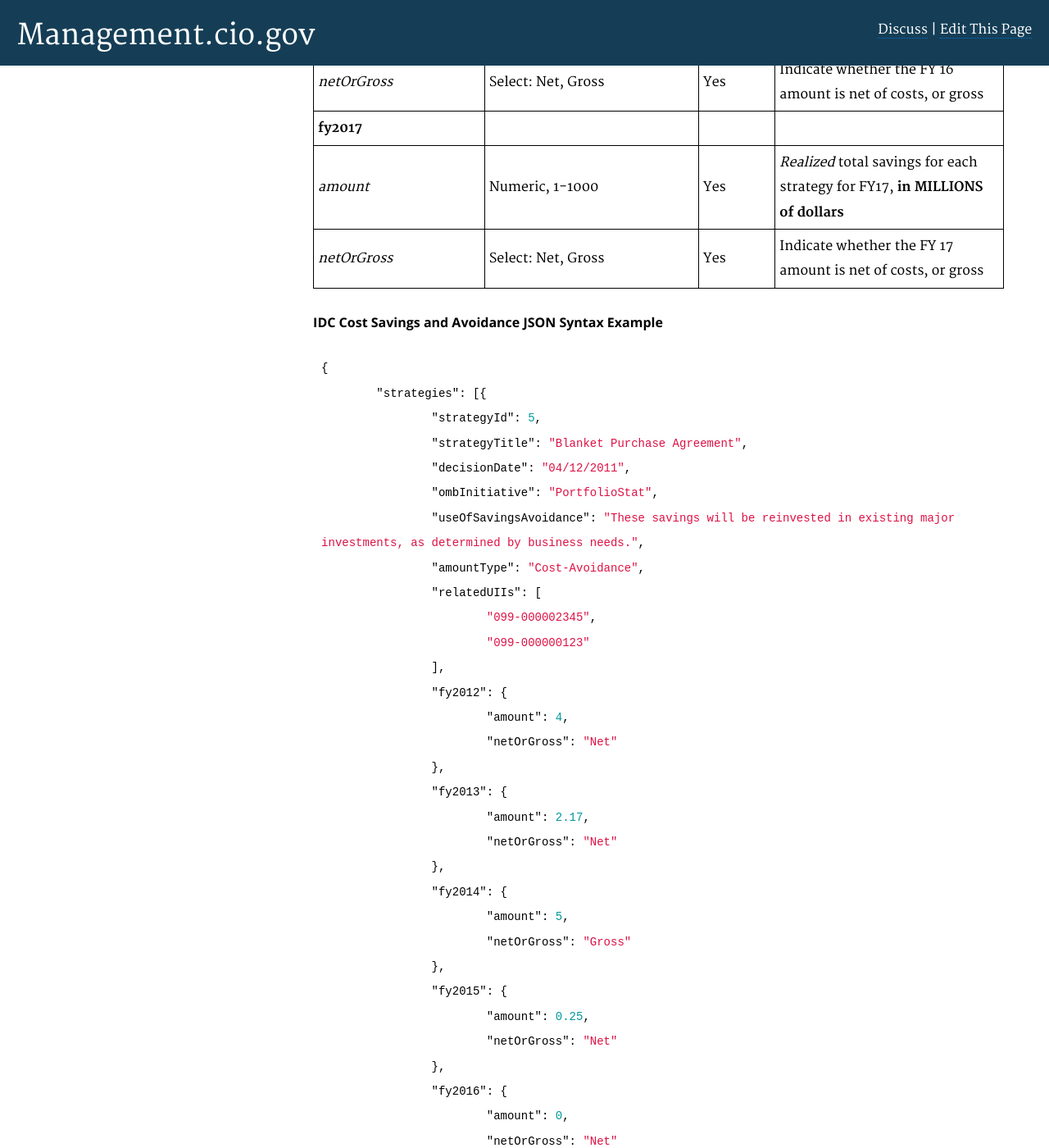
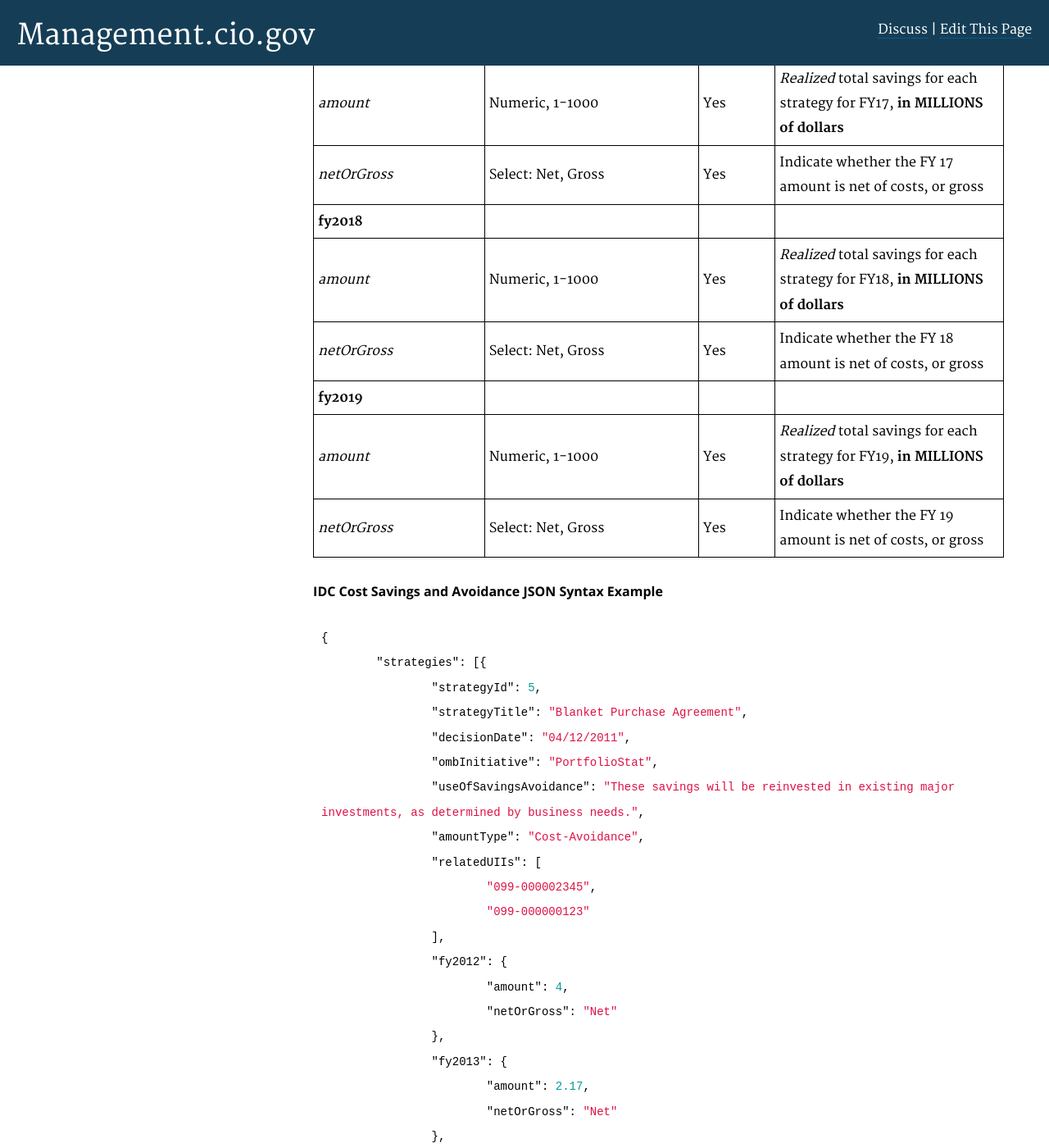
Before and after one commit to WhiteHouse/CIOmanagement, a Jekyll site: the page built from pages/schema.md, in a window 1280 px wide and 1400 px high, scrolled down 19527 px. Shown: the whole window at 82% size. Built offline with Jekyll 4.4.1, drawn with Linux system fonts in a browser that asks for light colours; some of the changed text lies outside the part shown.

Commit message:
Update schema.md

```diff
--- a/pages/schema.md
+++ b/pages/schema.md
@@ -427,6 +425,12 @@ Before the close of the IDC quarter, identifying the JSON dataset as “[Agency]
  **fy2017**                          |                                                                           |           |
  *amount*                           | Numeric, 1-1000                                                           | Yes       | _Realized_ total savings for each strategy for FY17, **in MILLIONS of dollars**
  *netOrGross*                       | Select: Net, Gross                                                         | Yes       | Indicate whether the FY 17 amount is net of costs, or gross
+  **fy2018**                          |                                                                           |           |
+ *amount*                           | Numeric, 1-1000                                                           | Yes       | _Realized_ total savings for each strategy for FY18, **in MILLIONS of dollars**
+ *netOrGross*                       | Select: Net, Gross                                                         | Yes       | Indicate whether the FY 18 amount is net of costs, or gross
+ **fy2019**                          |                                                                           |           |
+ *amount*                           | Numeric, 1-1000                                                           | Yes       | _Realized_ total savings for each strategy for FY19, **in MILLIONS of dollars**
+ *netOrGross*                       | Select: Net, Gross                                                         | Yes       | Indicate whether the FY 19 amount is net of costs, or gross
 
 #### IDC Cost Savings and Avoidance JSON Syntax Example
 
@@ -470,11 +474,11 @@ Before the close of the IDC quarter, identifying the JSON dataset as “[Agency]
 		"fy2018": {
 			"amount": 0,
 			"netOrGross": "Net"
-		),
+		},
 		"fy2019": {
 			"amount": 0,
 			"netOrGross": "Net"
-		)
+		}
 	}, {
 		"strategyId": 6,
 		"strategyTitle": "Document Management System (DMS)",
@@ -508,11 +512,11 @@ Before the close of the IDC quarter, identifying the JSON dataset as “[Agency]
 		"fy2018": {
 			"amount": 0,
 			"netOrGross": "Net"
-		),
+		},
 		"fy2019": {
 			"amount": 0,
 			"netOrGross": "Net"
-		)
+		}
 	}, {
 		"strategyId": 3,
 		"strategyTitle": "Legacy System Upgrade",
@@ -550,11 +554,11 @@ Before the close of the IDC quarter, identifying the JSON dataset as “[Agency]
 		"fy2018": {
 			"amount": 0,
 			"netOrGross": "Net"
-		),
+		},
 		"fy2019": {
 			"amount": 0,
 			"netOrGross": "Net"
-		)
+		}
 	}]
 }
 ~~~
```
Also changed, not shown: other parts of pages/schema.md (+0 -2 lines).
